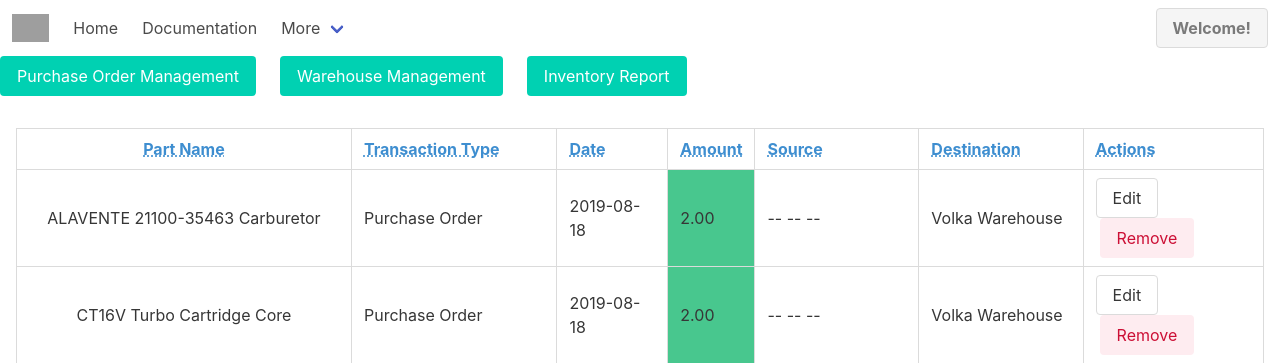
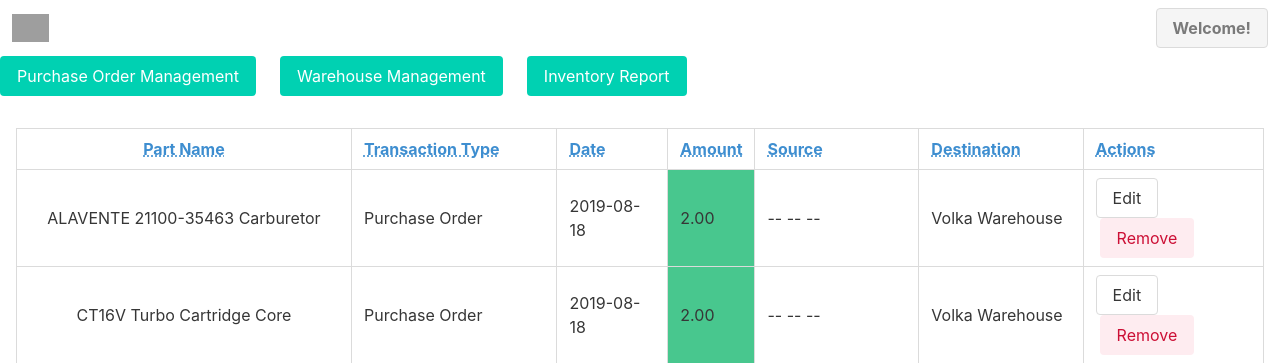
Before and after one commit to iipajcii/World-Skills-Kazan-Neft-Automation-System, a PHP site: page /WorldSkills/templates/pages/dashboard-inventory-management.php in a window 1280 px wide. Shown: the top 363 px of the page. Run offline with PHP 8.4, Linux system fonts and the light colour scheme; some libraries are stand-ins or nearby versions; grey boxes are pictures that could not be loaded.

Commit message:
style(header): Change header of application

```diff
--- a/templates/pieces/header.php
+++ b/templates/pieces/header.php
@@ -1,3 +1,7 @@
+<?php
+	session_start();
+	require_once "../../.env.php";
+?>
 <header style="width:100%;">
 	<nav class="navbar" role="navigation" aria-label="main navigation">
 		<div class="navbar-brand">
@@ -12,18 +16,7 @@
 		</div>
 		<div id="navbarBasicExample" class="navbar-menu">
 			<div class="navbar-start">
-				<a class="navbar-item">Home</a>
-				<a class="navbar-item">Documentation</a>
-				<div class="navbar-item has-dropdown is-hoverable">
-					<a class="navbar-link">More</a>
-					<div class="navbar-dropdown">
-						<a class="navbar-item">About</a>
-						<a class="navbar-item">Jobs</a>
-						<a class="navbar-item">Contact</a>
-						<hr class="navbar-divider">
-						<a class="navbar-item">Report an issue</a>
-					</div>
-				</div>
+				<a href="<?php $env_pages['login']?>" class="navbar-item"></a>
 			</div>
 			<div class="navbar-end">
 				<div class="navbar-item">
```
